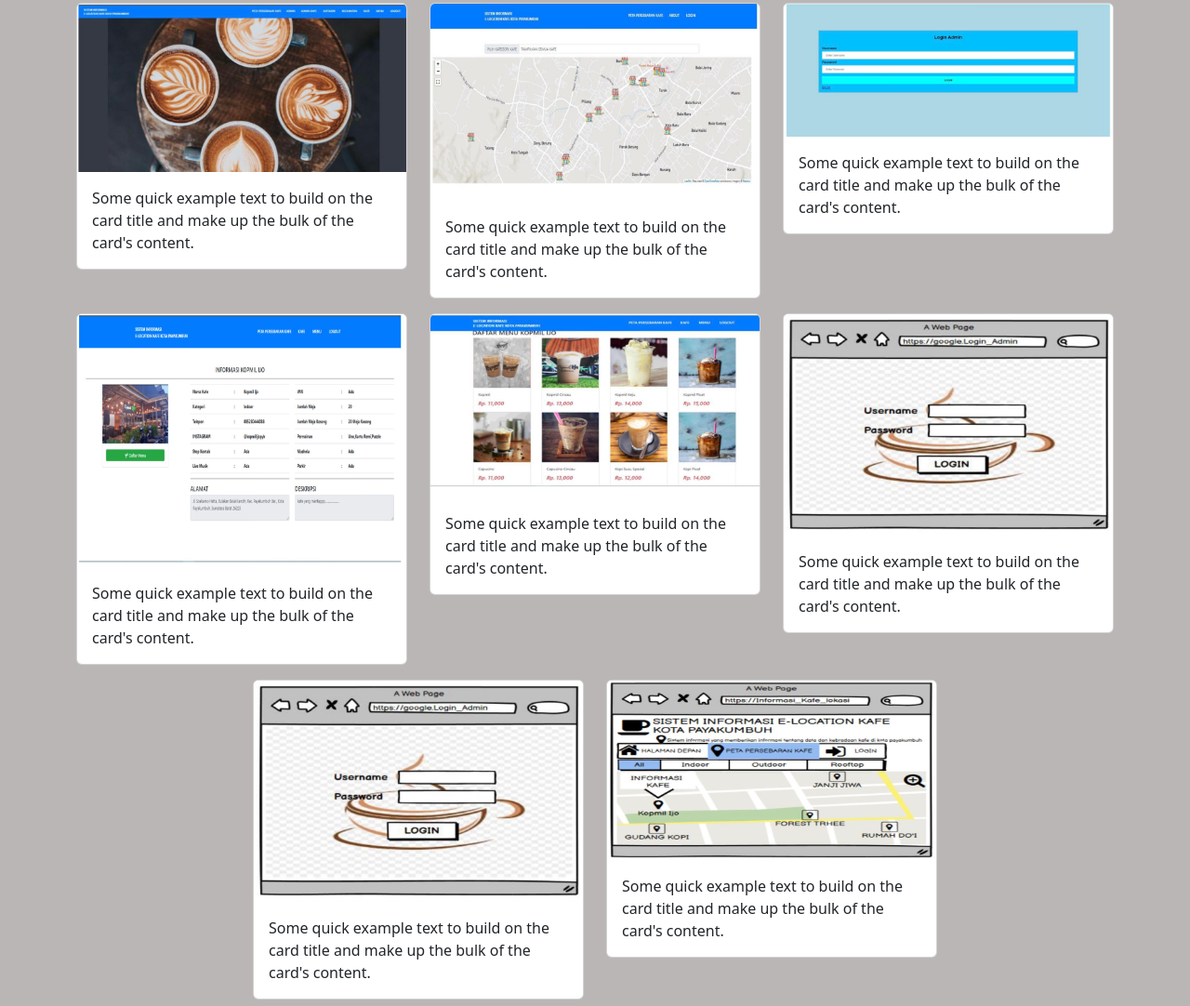
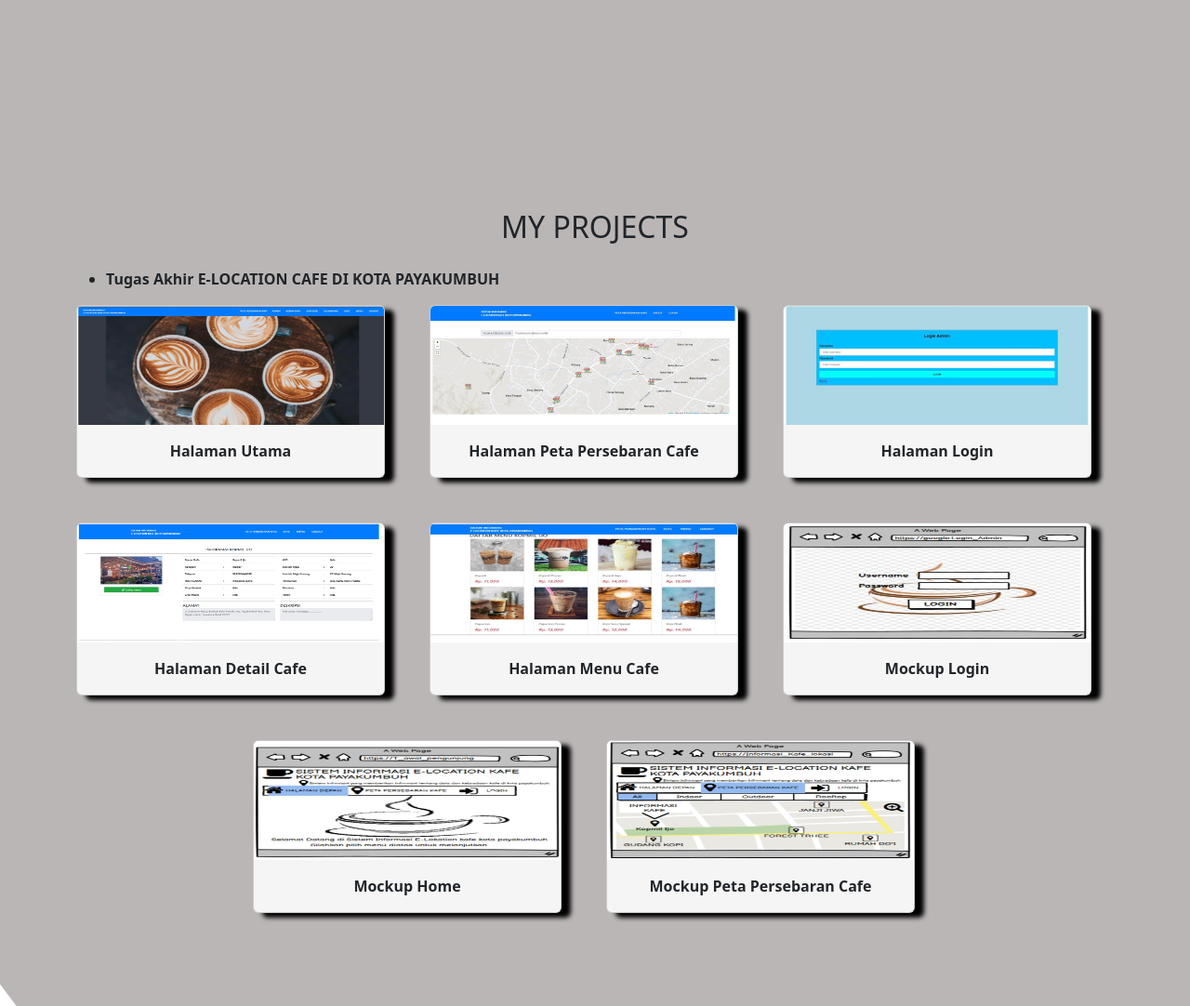
Before and after one commit to YUNADRIZAL/fadriyunadrizal.github.io, a plain HTML site: page index.html in a window 1280 px wide. Shown: the part 1520-2602 px from the top of the page at 93% size. Drawn offline with nearby package versions, Linux system fonts and the light colour scheme.

Commit message:
mengubah css, mengubah index

```diff
--- a/index.html
+++ b/index.html
@@ -70,8 +70,8 @@
       <img
         src="img/fadri-4.jpeg"
         alt="Fadri Yunadrizal"
-        width="180"
-        class="rounded-circle img-thumbnail"
+        width="auto"
+        class="rounded-circle img-thumbnail shadow"
       />
       <h1 class="display-4 fw-bold">Fadri Yunadrizal</h1>
       <p class="lead">
@@ -98,15 +98,20 @@
         <div class="row justify-content-center fs-5 text-center">
           <div class="col-md-4">
             <p>
-              Lorem ipsum dolor sit amet consectetur adipisicing elit. Officia
-              sit et accusamus quidem cupiditate nihil ratione illum corporis
-              eum perferendis.
+              Let me introduce myself, my name is Fadri Yunadrizal, usually
+              called Fadri, I was born in Bogor on May 14, 1998. I am a graduate
+              of Informatics Engineering at the Padang Institute of Technology.
+              I am a person who has a strong determination, never gives up, is
+              responsible, is able to adapt in any case well, has the ability to
+              solve problems well and I can work alone or with a team.
             </p>
           </div>
           <div class="col-md-4">
-            Lorem ipsum dolor sit amet consectetur adipisicing elit. Maiores
-            laudantium consequatur quasi, ut quia unde odit rem et eum quibusdam
-            nisi officiis dolores minus facere.
+            I am a person who always feels challenged with new things, and feels
+            that I have to be able to finish it as well as possible. I also have
+            a disadvantage that I often forget when I listen to someone's
+            explanation if the explanation is too long so I always record what
+            that person explains so I can listen to it again if I forget.
           </div>
         </div>
       </div>
@@ -124,42 +129,42 @@
     <section id="projects">
       <div class="container">
         <div class="row text-center text-uppercase fw-bold mb-3">
-          <div class="col">
-            <h2>My Projects</h2>
-          </div>
+          <div class="col"></div>
+          <h2>My Projects</h2>
         </div>
+        <ul>
+          <li>
+            <p class="fw-bold">
+              Tugas Akhir E-LOCATION CAFE DI KOTA PAYAKUMBUH
+            </p>
+          </li>
+        </ul>
         <div class="row justify-content-center">
-          <div class="col-md-4 mb-3">
-            <div class="card">
+          <div class="col-lg-4 col-md-6 mb-5">
+            <div class="card me-4">
               <img
                 src="img/halamantama.jpeg"
                 class="card-img-top"
                 alt="halamantama"
               />
               <div class="card-body">
-                <p class="card-text">
-                  Some quick example text to build on the card title and make up
-                  the bulk of the card's content.
-                </p>
+                <p class="card-text fw-bold">Halaman Utama</p>
               </div>
             </div>
           </div>
-          <div class="col-md-4 mb-3">
-            <div class="card">
+          <div class="col-lg-4 col-md-6 mb-5">
+            <div class="card me-4">
               <img
                 src="img/halamanpeta.jpeg"
                 class="card-img-top"
                 alt="halamanpeta"
               />
               <div class="card-body">
-                <p class="card-text">
-                  Some quick example text to build on the card title and make up
-                  the bulk of the card's content.
-                </p>
+                <p class="card-text fw-bold">Halaman Peta Persebaran Cafe</p>
               </div>
             </div>
           </div>
-          <div class="col-md-4 mb-3">
+          <div class="col-lg-4 col-md-6 mb-5">
             <div class="card">
               <img
                 src="img/halamanlogin.jpeg"
@@ -167,14 +172,11 @@
                 alt="halamanlogin"
               />
               <div class="card-body">
-                <p class="card-text">
-                  Some quick example text to build on the card title and make up
-                  the bulk of the card's content.
-                </p>
+                <p class="card-text fw-bold">Halaman Login</p>
               </div>
             </div>
           </div>
-          <div class="col-md-4 mb-3">
+          <div class="col-lg-4 col-md-6 mb-5">
             <div class="card">
               <img
                 src="img/halamandetailcafe.jpeg"
@@ -182,14 +184,11 @@
                 alt="halamandetailcafe"
               />
               <div class="card-body">
-                <p class="card-text">
-                  Some quick example text to build on the card title and make up
-                  the bulk of the card's content.
-                </p>
+                <p class="card-text fw-bold">Halaman Detail Cafe</p>
               </div>
             </div>
           </div>
-          <div class="col-md-4 mb-3">
+          <div class="col-lg-4 col-md-6 mb-5">
             <div class="card">
               <img
                 src="img/halamanmenu.jpeg"
@@ -197,14 +196,11 @@
                 alt="halamanmenu"
               />
               <div class="card-body">
-                <p class="card-text">
-                  Some quick example text to build on the card title and make up
-                  the bulk of the card's content.
-                </p>
+                <p class="card-text fw-bold">Halaman Menu Cafe</p>
               </div>
             </div>
           </div>
-          <div class="col-md-4 mb-3">
+          <div class="col-lg-4 col-md-6 mb-5">
             <div class="card">
               <img
                 src="img/mockuplogin.jpeg"
@@ -212,29 +208,23 @@
                 alt="mockuplogin"
               />
               <div class="card-body">
-                <p class="card-text">
-                  Some quick example text to build on the card title and make up
-                  the bulk of the card's content.
-                </p>
+                <p class="card-text fw-bold">Mockup Login</p>
               </div>
             </div>
           </div>
-          <div class="col-md-4 mb-3">
+          <div class="col-lg-4 col-md-6 mb-5">
             <div class="card">
               <img
-                src="img/mockuplogin.jpeg"
+                src="img/mockuphome.jpeg"
                 class="card-img-top"
                 alt="mockuplogin"
               />
               <div class="card-body">
-                <p class="card-text">
-                  Some quick example text to build on the card title and make up
-                  the bulk of the card's content.
-                </p>
+                <p class="card-text fw-bold">Mockup Home</p>
               </div>
             </div>
           </div>
-          <div class="col-md-4 mb-3">
+          <div class="col-lg-4 col-md-6 mb-5">
             <div class="card">
               <img
                 src="img/mockuppeta.jpeg"
@@ -242,10 +232,7 @@
                 alt="halamanlogin"
               />
               <div class="card-body">
-                <p class="card-text">
-                  Some quick example text to build on the card title and make up
-                  the bulk of the card's content.
-                </p>
+                <p class="card-text fw-bold">Mockup Peta Persebaran Cafe</p>
               </div>
             </div>
           </div>
@@ -260,6 +247,18 @@
       </svg>
     </section>
     <!-- akhir project -->
+
+    <!-- My Skils -->
+    <!-- <section id="myskils">
+      <div class="container">
+        <div class="row text-center text-uppercase fw-bold mb-3">
+          <div class="col">
+            <h2>My Skils</h2>
+          </div>
+        </div>
+      </div>
+    </section> -->
+    <!-- Akhir My Skils -->
 
     <!-- contact -->
     <section id="contact">
--- a/style.css
+++ b/style.css
@@ -5,6 +5,24 @@
 #projects {
   background-color: #bbb6b6;
 }
+/* #contact {
+  background-color: #bbb6b6;
+} */
 section {
   padding-top: 8rem;
 }
+.card > img {
+  max-width: 100%;
+  max-height: 8rem;
+}
+.card {
+  box-shadow: 10px 5px 5px black;
+  background: whitesmoke;
+  transition: transform;
+  cursor: grab;
+  text-align: center;
+  margin-right: 24px;
+}
+.card:hover {
+  transform: scale(1.2);
+}
```
